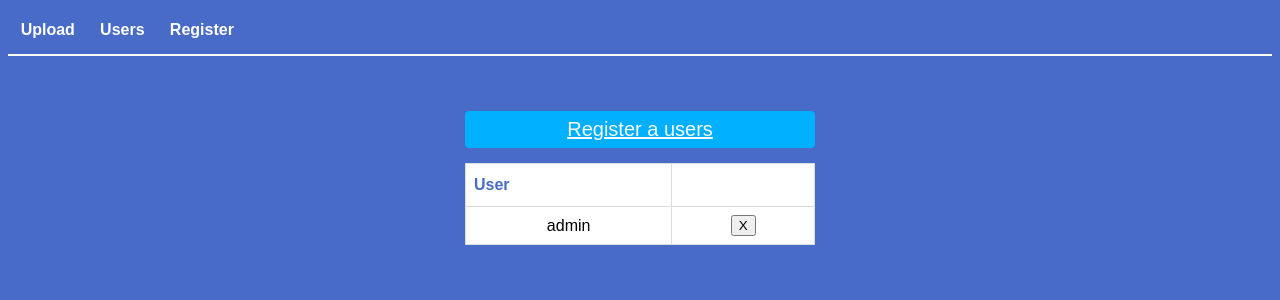
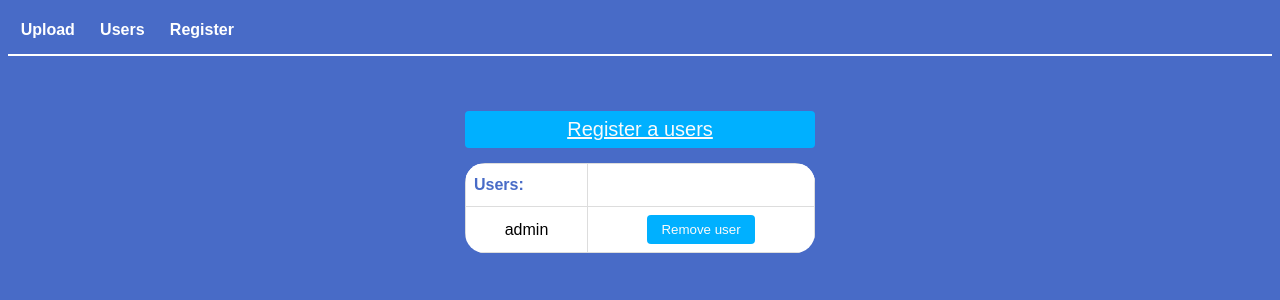
Before and after one commit to CS-Group-L/GroupL-Project, a React (Vite) app in the folder client/: page /users in a window 1280 px wide. Shown: the top 300 px of the page. Built offline with nearby package versions, Linux system fonts and the light colour scheme.

Commit message:
Styling fixed

```diff
--- a/client/src/views/CompilerPage.jsx
+++ b/client/src/views/CompilerPage.jsx
@@ -62,7 +62,7 @@ const CompilerPage = () => {
                         <header>File uploader Python</header>
                         <input ref={fileUploadBoxRef} type="file" name='filename' accept='.py' />
                         <div ref={errorBoxRef} style={{ display: "none" }} className='errorMessageBox'>
-                            <p id='errorMessage'>Error: You have to choose a .py file</p>
+                            <p id='errorMessage'>Error: Choose a .py file</p>
                         </div>
                     </div>
                     <button type="submit" className='btn-execute'>Execute</button>
--- a/client/src/views/CompilerPage.scss
+++ b/client/src/views/CompilerPage.scss
@@ -95,7 +95,7 @@
 /*Responsive*/
 @media (max-width: 900px) {
     .uploader-page-wrapper {
-        flex-wrap: wrap;
+        flex-direction: column;
         gap: 4rem;
     }
 
--- a/client/src/views/UserPage.jsx
+++ b/client/src/views/UserPage.jsx
@@ -11,7 +11,7 @@ const UserPage = () => {
             <table>
                 <thead>
                     <tr>
-                        <th>User</th>
+                        <th>Users:</th>
                         <th></th>
                     </tr>
                 </thead>
@@ -27,7 +27,7 @@ const ItemSlot = ({ name }) => {
     return (
         <tr>
             <td>{name}</td>
-            <td><button>X</button></td>
+            <td><button className='buttonRemove'>Remove user</button></td>
         </tr>
     );
 };
--- a/client/src/views/UserPage.scss
+++ b/client/src/views/UserPage.scss
@@ -28,10 +28,12 @@ table {
     font-family: Arial, Helvetica, sans-serif;
     border-collapse: collapse;
     width: 100%;
+    border-radius: 20px;
+    overflow: hidden;
 }
 
 table td, table th {
-    border: 1px solid #ddd;
+    border: 0.5px solid #ddd;
     padding: 8px;
 }
 
@@ -50,3 +52,17 @@ table th {
     background-color: #fff;
     color: #486BC7;
 }
+
+.buttonRemove {
+    padding: 7px 14px;
+    background-color: #00b0ff;
+    border: none;
+    border-radius: 4px;
+    color: #fafafa;
+    cursor: pointer;
+
+    &:hover {
+        background-color: #0036bd;
+        transition: 0.5s;
+    }
+}
```
